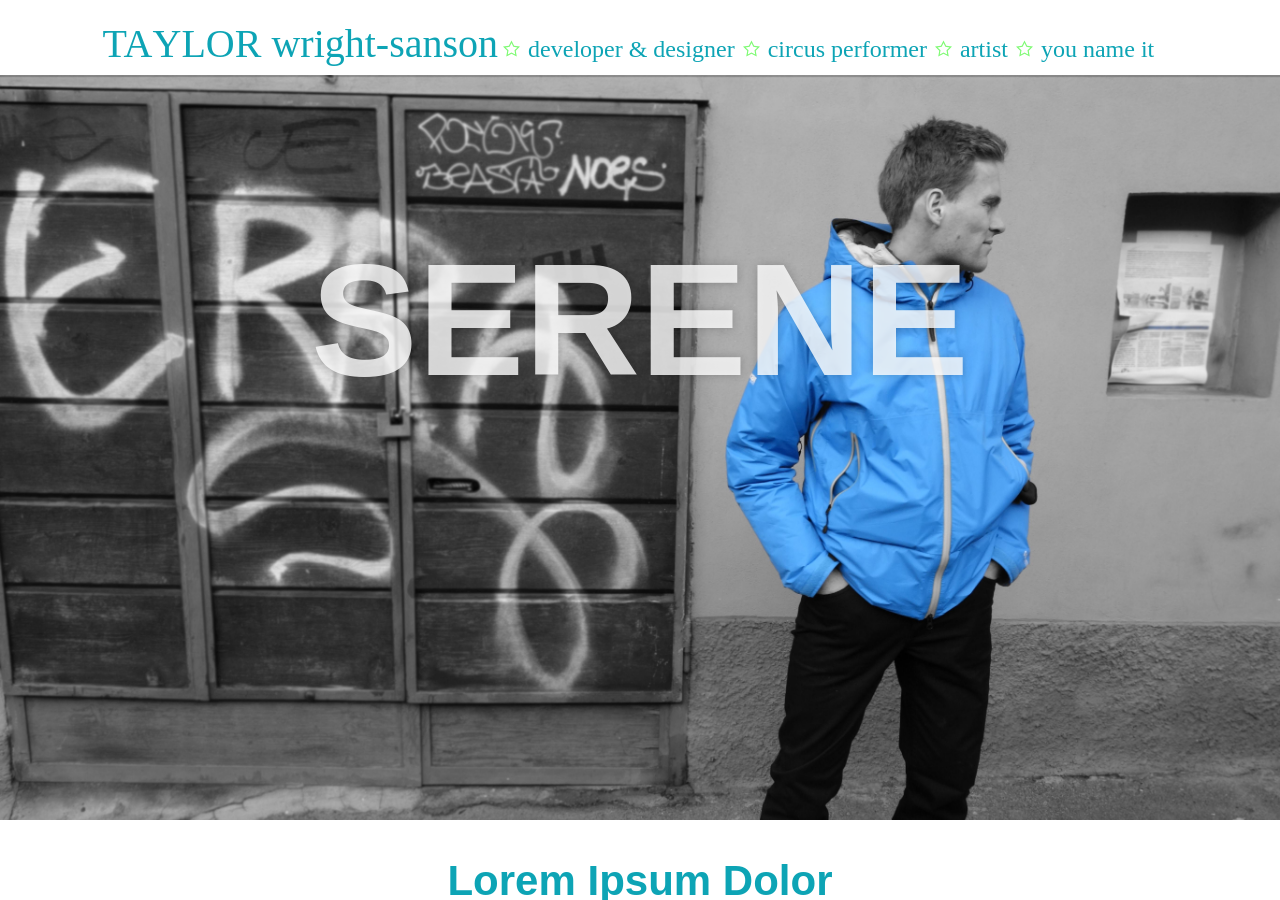
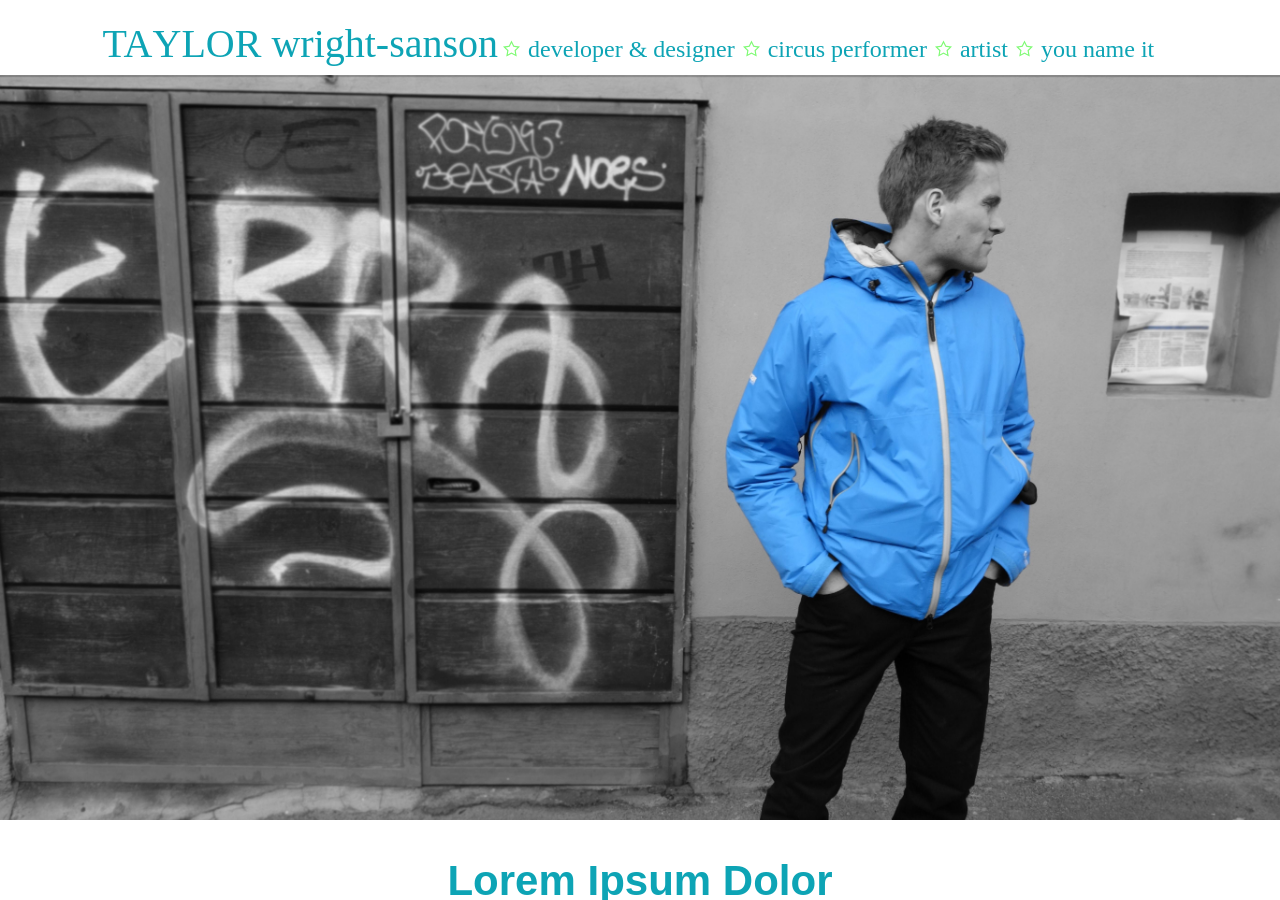
Before and after one commit to Xeaza/xeaza.github.io, a Jekyll site: the page built from index.html, in a window 1280 px wide and 900 px high. Built offline with Jekyll 4.4.1, drawn with Linux system fonts in a browser that asks for light colours; emoji names are drawn with the system emoji font.

Commit message:
removed text

```diff
--- a/_layouts/default.html
+++ b/_layouts/default.html
@@ -65,7 +65,7 @@
       <!--{{ content }}-->
       <section class="module parallax parallax-1">
         <div class="container">
-          <h1>Serene</h1>
+          <h1></h1>
         </div>
       </section>
 
```
